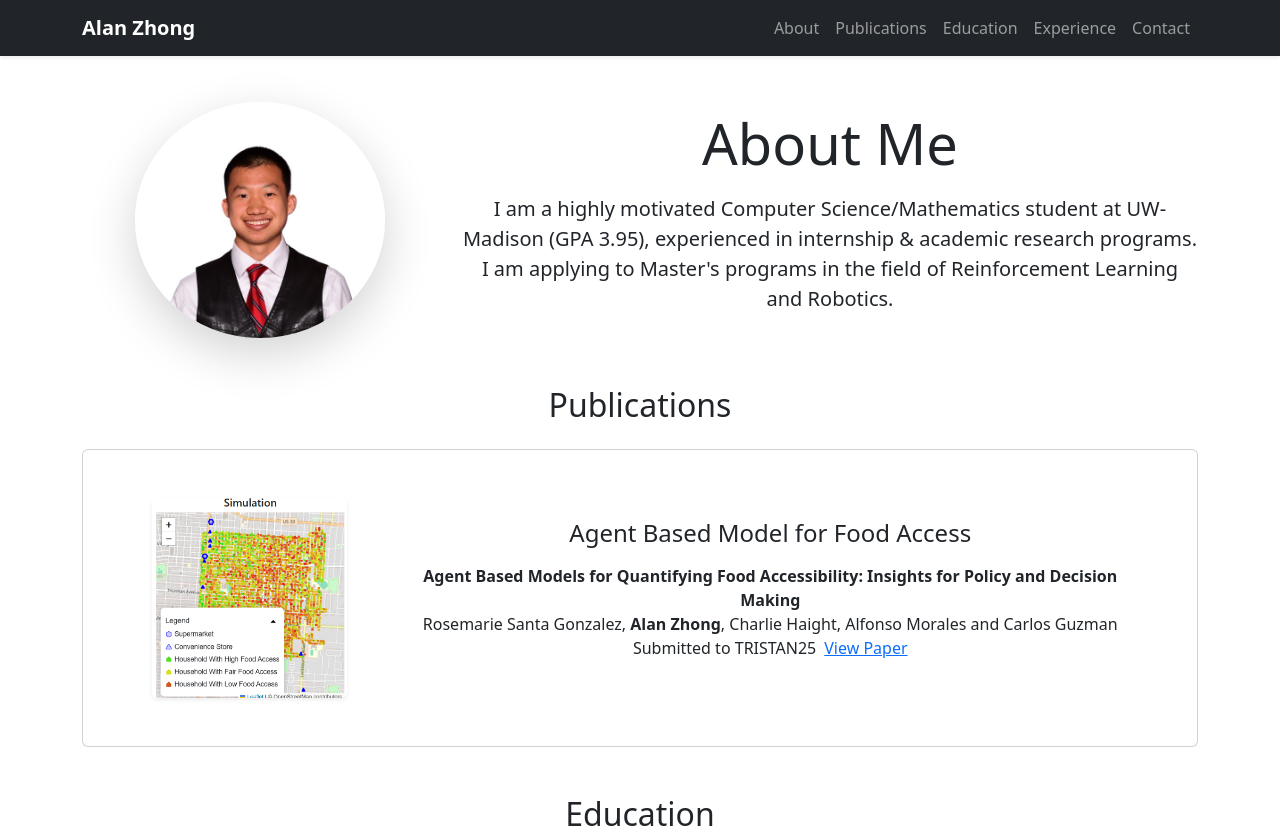
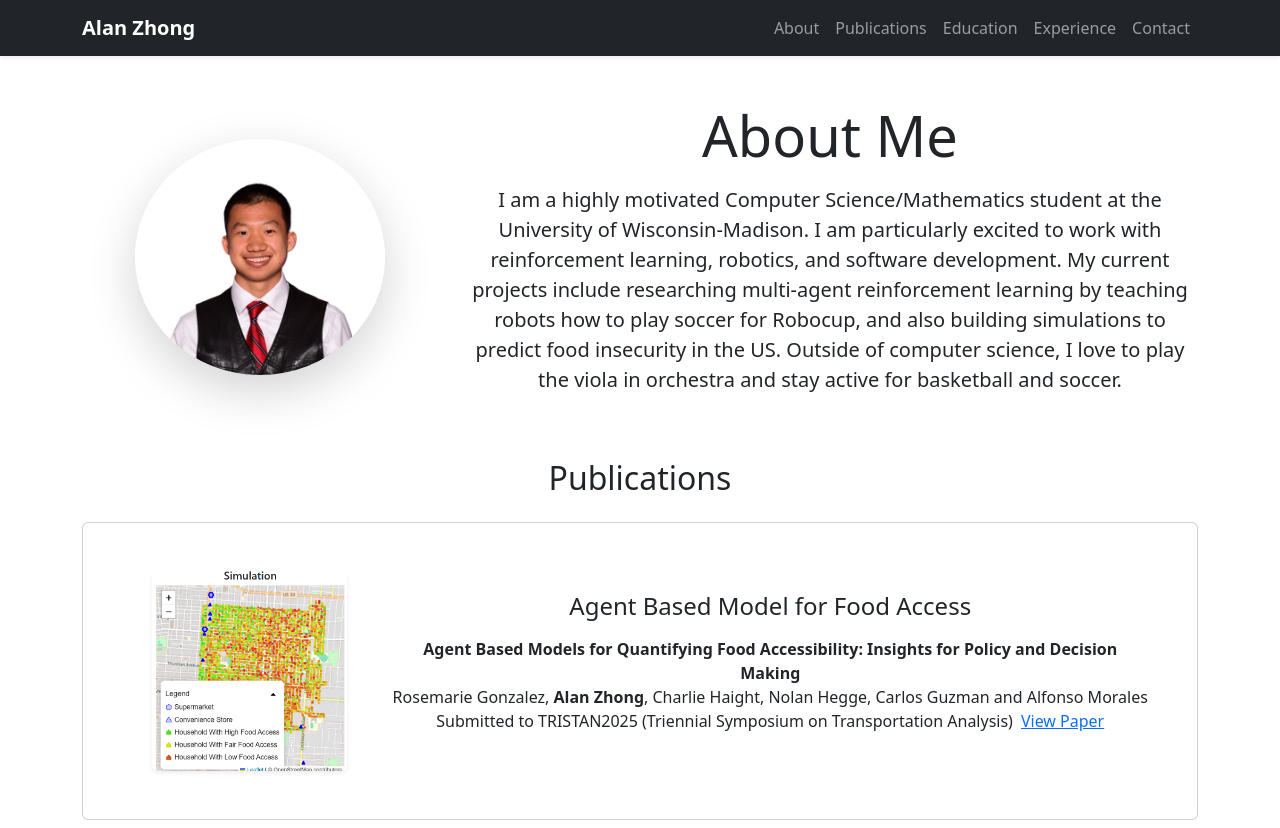
Before and after one commit to AlanZhong35/alanzhong35.github.io, a React (Vite) app: page / in a window 1280 px wide. Shown: the top 828 px of the page. Built offline with nearby package versions, Linux system fonts and the light colour scheme.

Commit message:
about me cleanup

```diff
--- a/src/App.jsx
+++ b/src/App.jsx
@@ -66,9 +66,11 @@ function App() {
             <Col md={8}>
               <h1 className="display-4 mb-3">About Me</h1>
               <p className="lead">
-              I am a highly motivated Computer Science/Mathematics student at UW-Madison (GPA 3.95),
-              experienced in internship & academic research programs. I am applying to Master's programs
-              in the field of Reinforcement Learning and Robotics.
+              I am a highly motivated Computer Science/Mathematics student at the University of Wisconsin-Madison. I am
+              particularly excited to work with reinforcement learning, robotics, and software development. My current projects include researching
+              multi-agent reinforcement learning by teaching robots how to play soccer for Robocup, and also
+              building simulations to predict food insecurity in the US.
+              Outside of computer science, I love to play the viola in orchestra and stay active for basketball and soccer.
               </p>
             </Col>
           </Row>
@@ -86,9 +88,9 @@ function App() {
                 <li className="mb-3">
                   <strong>Agent Based Models for Quantifying Food Accessibility: Insights for Policy and Decision Making</strong>
                   <br />
-                  Rosemarie Santa Gonzalez, <strong>Alan Zhong</strong>, Charlie Haight, Alfonso Morales and Carlos Guzman
+                  Rosemarie Gonzalez, <strong>Alan Zhong</strong>, Charlie Haight, Nolan Hegge, Carlos Guzman and Alfonso Morales
                   <br />
-                  Submitted to TRISTAN25
+                  Submitted to TRISTAN2025 (Triennial Symposium on Transportation Analysis)
                   <a
                     href={tristanPDF}
                     className="text-primary ms-2"
```
